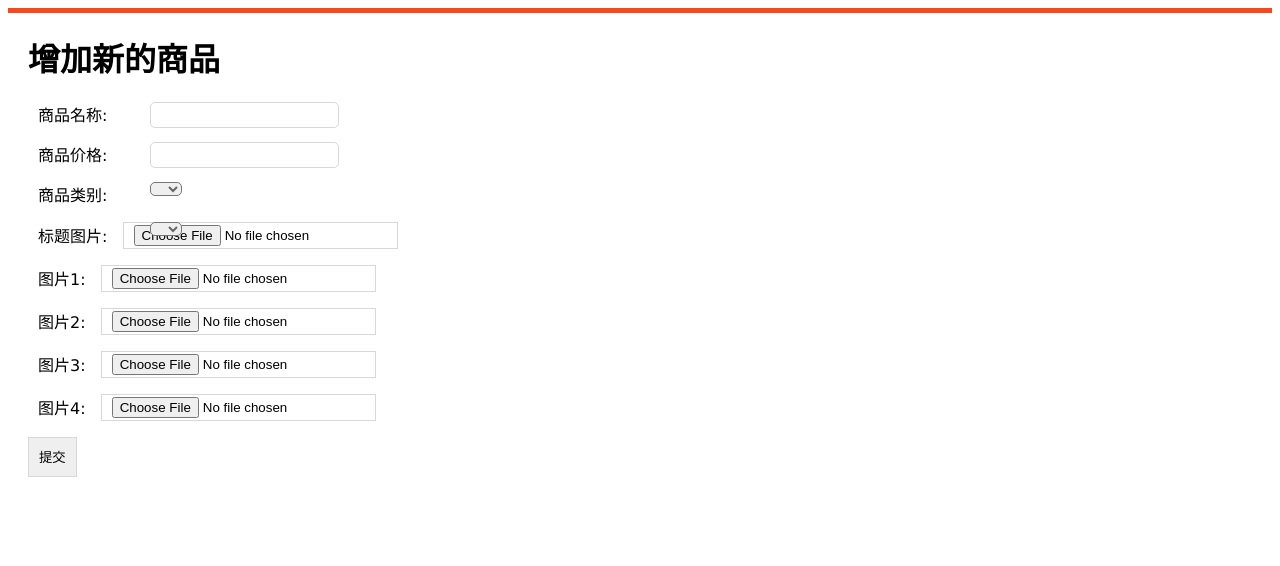
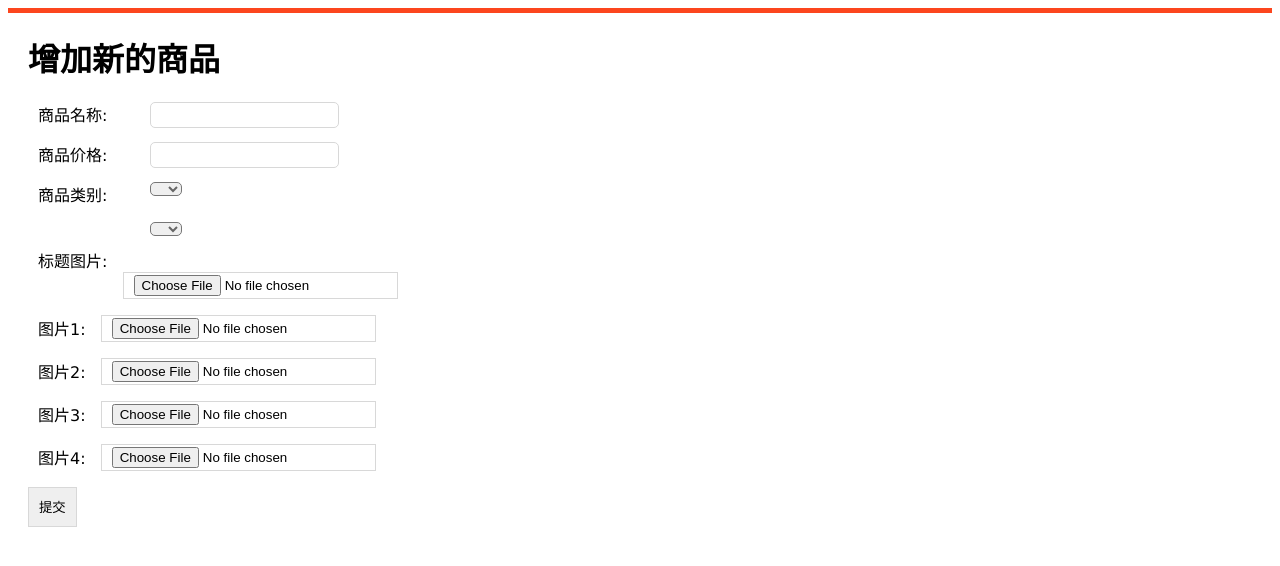
Before and after one commit to sdlu1992/BuyerService, a Django app: template templates/new_goods.html in a window 1280 px wide. Shown: the part 48-614 px from the top of the page. Run offline with Django 3.2, Linux system fonts and the light colour scheme; the template is opened without the code that fills it, so the values that code supplies are empty; parts of the project's set-up code (start-up, migrations or seed data) failed here and were passed over.

Commit message:
fix bugs

```diff
--- a/templates/new_goods.html
+++ b/templates/new_goods.html
@@ -59,8 +59,7 @@
                     {% endfor %}
                 </select>
             </p>
-            <p></p>
-            <p><label>标题图片:</label> <input type="file" id="image_title" name="image_title" value="" onchange="viewmypic(showimg,this.form.image_title);"></p>
+            <p><label>标题图片:</label> <input type="file" id="image_title" name="image_title" value="" style="margin-top: 50px;" onchange="viewmypic(showimg,this.form.image_title);"></p>
 
             <p><label>图片1:</label> <input type="file" name="image1" id="image1" value="" onchange="viewmypic(showimg,this.form.image1);"></p>
 
```
